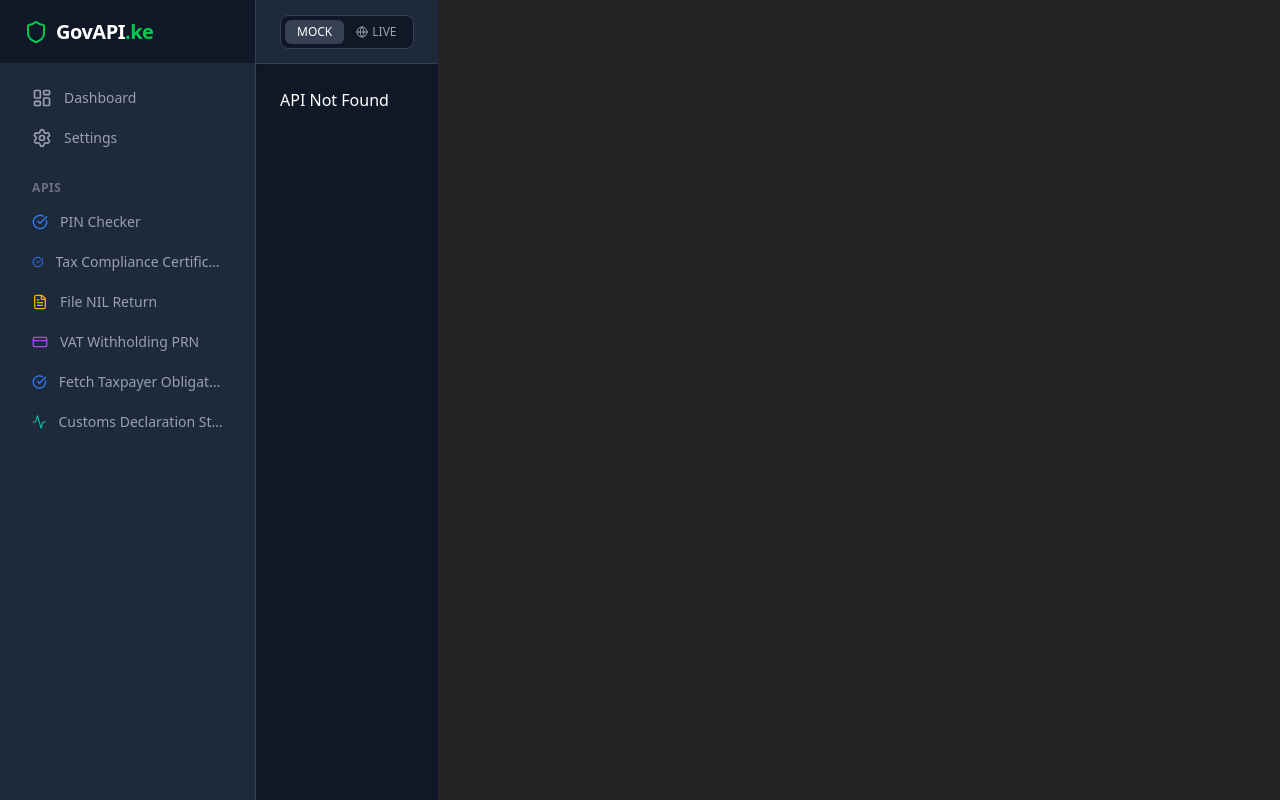
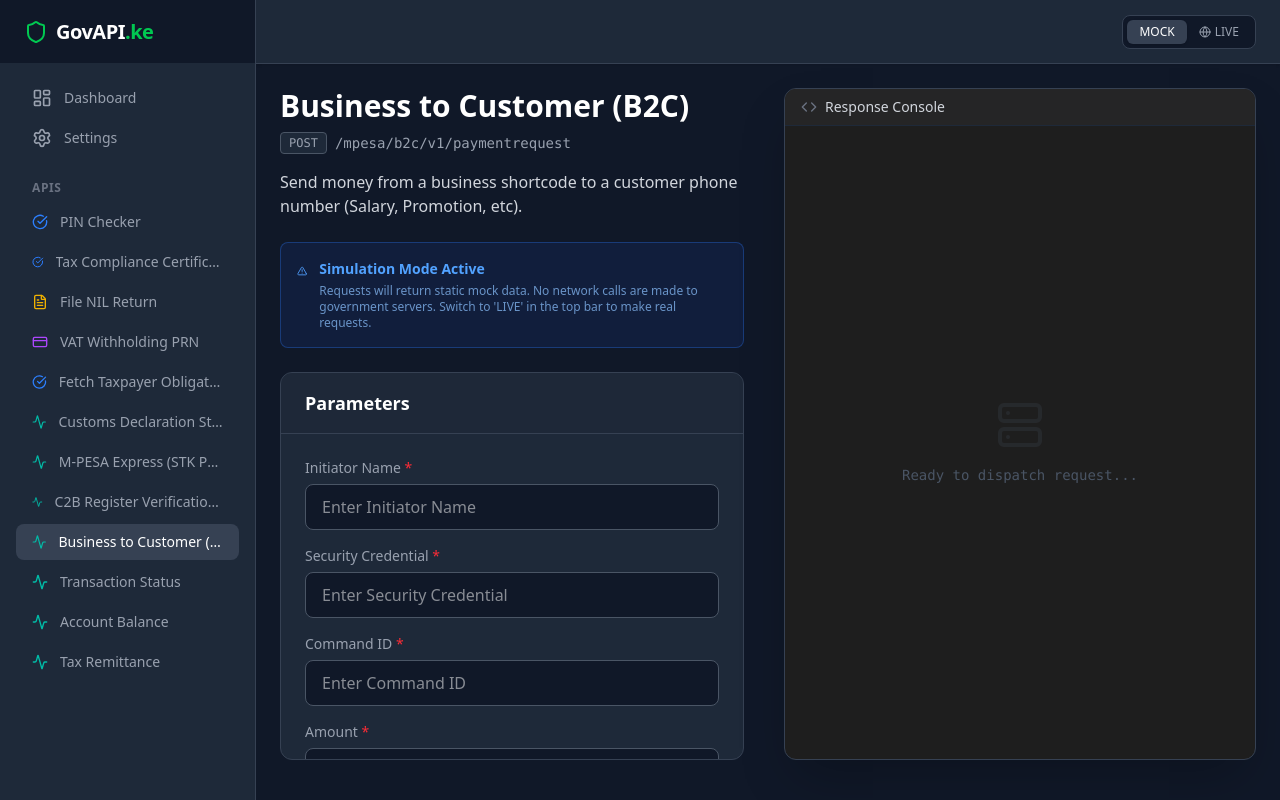
Before and after one commit to Akubrecah/kra-dashboard, a React (Vite) app: page /api/b2c-payment in a window 1280 px wide. Before the commit this address had no page. Built offline with nearby package versions, Linux system fonts and the light colour scheme.

Commit message:
feat: Add Safaricom APIs to Dashboard

```diff
--- a/src/data/api-definitions.ts
+++ b/src/data/api-definitions.ts
@@ -89,5 +89,110 @@
     parameters: [
       { name: 'entryNumber', type: 'string', required: true, label: 'Entry Number' }
     ]
+  },
+  // Safaricom - M-PESA Express (STK Push)
+  {
+    id: 'mpesa-express',
+    name: 'M-PESA Express (STK Push)',
+    category: 'M-PESA',
+    description: 'Initiate an online payment request to a customer\'s phone (Lipa Na M-Pesa Online).',
+    method: 'POST',
+    endpoint: '/mpesa/stkpush/v1/processrequest',
+    parameters: [
+      { name: 'BusinessShortCode', type: 'string', required: true, label: 'Business Shortcode' },
+      { name: 'PhoneNumber', type: 'string', required: true, label: 'Phone Number (254...)' },
+      { name: 'Amount', type: 'number', required: true, label: 'Amount' },
+      { name: 'AccountReference', type: 'string', required: true, label: 'Account Reference' },
+      { name: 'TransactionDesc', type: 'string', required: true, label: 'Transaction Description' }
+    ]
+  },
+  // Safaricom - Customer to Business (C2B)
+  {
+    id: 'c2b-register',
+    name: 'C2B Register Verification/Confirmation',
+    category: 'M-PESA',
+    description: 'Register validation and confirmation URLs for C2B transactions.',
+    method: 'POST',
+    endpoint: '/mpesa/c2b/v1/registerurl',
+    parameters: [
+      { name: 'ShortCode', type: 'string', required: true, label: 'Shortcode' },
+      { name: 'ResponseType', type: 'string', required: true, label: 'Response Type (Completed/Cancelled)' },
+      { name: 'ConfirmationURL', type: 'string', required: true, label: 'Confirmation URL' },
+      { name: 'ValidationURL', type: 'string', required: true, label: 'Validation URL' }
+    ]
+  },
+  // Safaricom - Business to Customer (B2C)
+  {
+    id: 'b2c-payment',
+    name: 'Business to Customer (B2C)',
+    category: 'M-PESA',
+    description: 'Send money from a business shortcode to a customer phone number (Salary, Promotion, etc).',
+    method: 'POST',
+    endpoint: '/mpesa/b2c/v1/paymentrequest',
+    parameters: [
+      { name: 'InitiatorName', type: 'string', required: true, label: 'Initiator Name' },
+      { name: 'SecurityCredential', type: 'string', required: true, label: 'Security Credential' },
+      { name: 'CommandID', type: 'string', required: true, label: 'Command ID' },
+      { name: 'Amount', type: 'number', required: true, label: 'Amount' },
+      { name: 'PartyA', type: 'string', required: true, label: 'Party A (Shortcode)' },
+      { name: 'PartyB', type: 'string', required: true, label: 'Party B (Phone)' },
+      { name: 'Remarks', type: 'string', required: true, label: 'Remarks' }
+    ]
+  },
+  // Safaricom - Transaction Status
+  {
+    id: 'mpesa-status',
+    name: 'Transaction Status',
+    category: 'M-PESA',
+    description: 'Check the status of an M-PESA transaction.',
+    method: 'POST',
+    endpoint: '/mpesa/transactionstatus/v1/query',
+    parameters: [
+      { name: 'Initiator', type: 'string', required: true, label: 'Initiator' },
+      { name: 'SecurityCredential', type: 'string', required: true, label: 'Security Credential' },
+      { name: 'CommandID', type: 'string', required: true, label: 'Command ID (TransactionStatusQuery)' },
+      { name: 'TransactionID', type: 'string', required: true, label: 'Transaction ID' },
+      { name: 'PartyA', type: 'string', required: true, label: 'Party A (Shortcode/Phone)' },
+      { name: 'IdentifierType', type: 'string', required: true, label: 'Identifier Type' },
+      { name: 'Remarks', type: 'string', required: true, label: 'Remarks' }
+    ]
+  },
+  // Safaricom - Account Balance
+  {
+    id: 'mpesa-balance',
+    name: 'Account Balance',
+    category: 'M-PESA',
+    description: 'Check the balance of an M-PESA BuyGoods or Paybill account.',
+    method: 'POST',
+    endpoint: '/mpesa/accountbalance/v1/query',
+    parameters: [
+      { name: 'Initiator', type: 'string', required: true, label: 'Initiator' },
+      { name: 'SecurityCredential', type: 'string', required: true, label: 'Security Credential' },
+      { name: 'CommandID', type: 'string', required: true, label: 'Command ID (AccountBalance)' },
+      { name: 'PartyA', type: 'string', required: true, label: 'Party A (Shortcode)' },
+      { name: 'IdentifierType', type: 'string', required: true, label: 'Identifier Type' },
+      { name: 'Remarks', type: 'string', required: true, label: 'Remarks' }
+    ]
+  },
+  // Safaricom - Tax Remittance
+  {
+    id: 'tax-remittance',
+    name: 'Tax Remittance',
+    category: 'M-PESA',
+    description: 'Remit taxes directly to KRA from your M-PESA account.',
+    method: 'POST',
+    endpoint: '/mpesa/b2b/v1/remittax',
+    parameters: [
+      { name: 'Initiator', type: 'string', required: true, label: 'Initiator' },
+      { name: 'SecurityCredential', type: 'string', required: true, label: 'Security Credential' },
+      { name: 'CommandID', type: 'string', required: true, label: 'Command ID (PayTaxToKRA)' },
+      { name: 'SenderIdentifierType', type: 'string', required: true, label: 'Sender Identifier Type' },
+      { name: 'RecieverIdentifierType', type: 'string', required: true, label: 'Receiver Identifier Type' },
+      { name: 'Amount', type: 'number', required: true, label: 'Amount' },
+      { name: 'PartyA', type: 'string', required: true, label: 'Party A (Shortcode)' },
+      { name: 'PartyB', type: 'string', required: true, label: 'Party B (KRA Shortcode)' },
+      { name: 'AccountReference', type: 'string', required: true, label: 'Account Reference' },
+      { name: 'Remarks', type: 'string', required: true, label: 'Remarks' }
+    ]
   }
 ];
--- a/src/services/apiClient.ts
+++ b/src/services/apiClient.ts
@@ -44,6 +44,30 @@
           generatedDate: new Date().toISOString()
         };
         break;
+      case 'mpesa-express':
+        mockData = {
+          MerchantRequestID: "12345-67890-" + Math.floor(Math.random() * 1000),
+          CheckoutRequestID: "ws_CO_" + Date.now() + Math.random().toString(36).substring(7),
+          ResponseCode: "0",
+          ResponseDescription: "Success. Request accepted for processing",
+          CustomerMessage: "Success. Request accepted for processing"
+        };
+        break;
+      case 'c2b-register':
+        mockData = {
+          OriginatorConversationID: "12345-67890-" + Math.floor(Math.random() * 1000),
+          ResponseCode: "0",
+          ResponseDescription: "Success"
+        };
+        break;
+      case 'b2c-payment':
+        mockData = {
+          ConversationID: "AG_20230101_" + Math.floor(Math.random() * 100000),
+          OriginatorConversationID: "23456-78901-" + Math.floor(Math.random() * 1000),
+          ResponseCode: "0",
+          ResponseDescription: "Accept the service request successfully."
+        };
+        break;
       default:
         mockData = { message: 'Success', ...params };
     }
```
